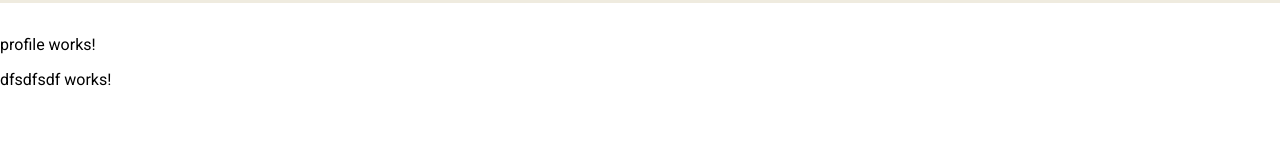
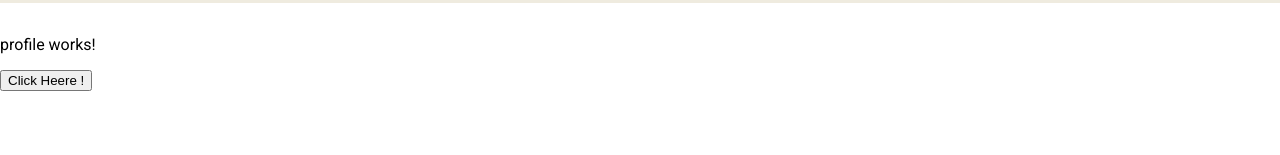
Before and after one commit to tamirbe/paw-pal-network-client, an Angular app: page /profile in a window 1280 px wide. Shown: the part 145-300 px from the top of the page. Built offline with nearby package versions, Linux system fonts and the light colour scheme; sample sign-in values are in the browser's storage.

Commit message:
test btn

```diff
--- a/src/app/pages/main/profile/profile.component.html
+++ b/src/app/pages/main/profile/profile.component.html
@@ -1,5 +1,5 @@
 <div class="profile-container">
     <app-header></app-header>
     <p>profile works!</p>
-    <p>dfsdfsdf works!</p>
+    <button>Click Heere !</button>
 </div>
```
